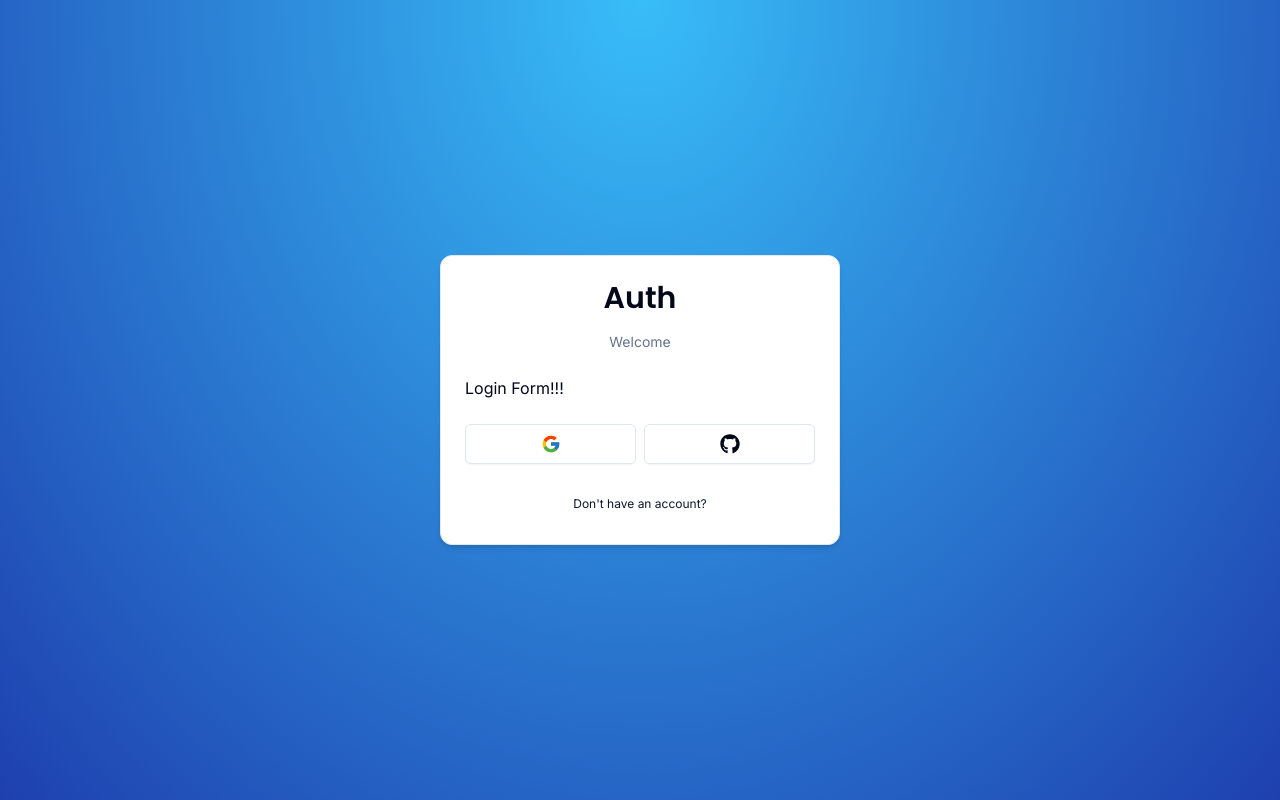
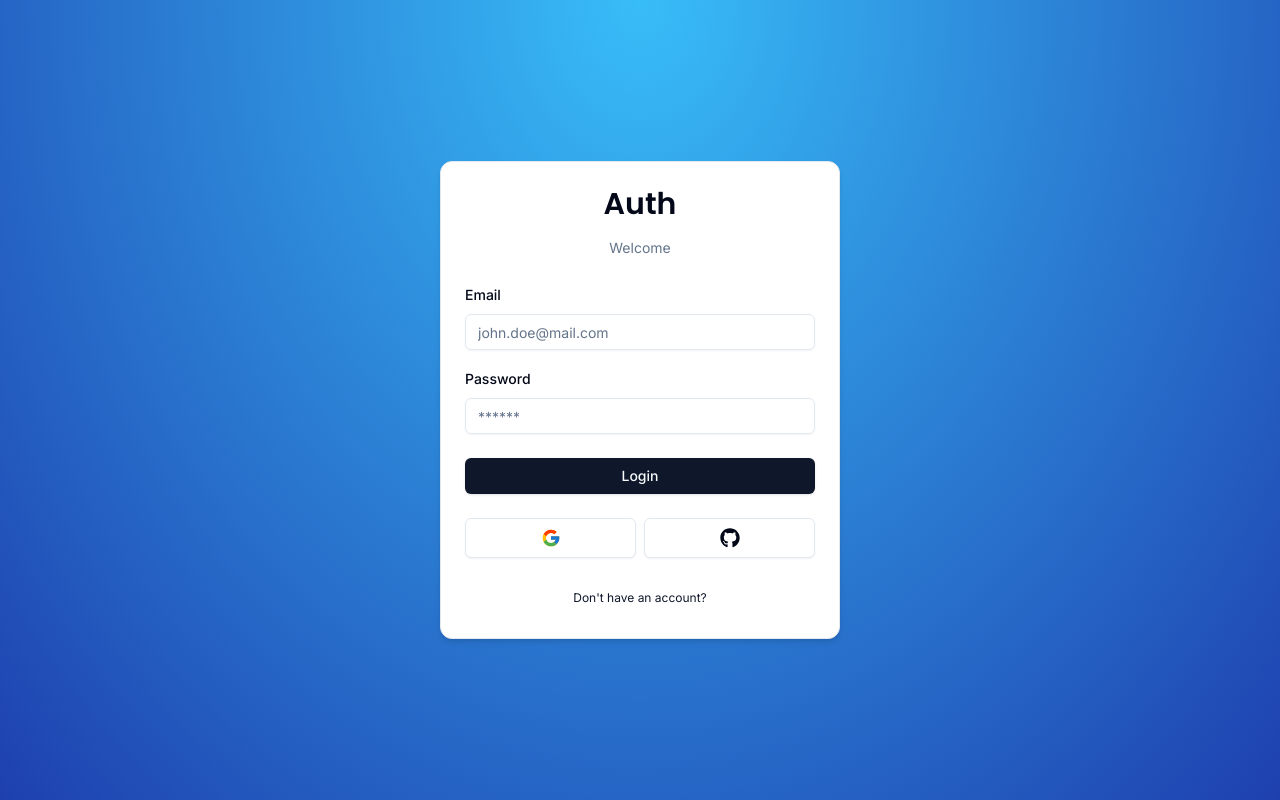
Before and after one commit to wguicha/loan_sim, a Next.js app: page /auth/login in a window 1280 px wide. Built offline with nearby package versions, Linux system fonts and the light colour scheme.

Commit message:
Login form created

```diff
--- a/components/auth/login-form.tsx
+++ b/components/auth/login-form.tsx
@@ -1,6 +1,42 @@
+"use client";
+
+import * as z from "zod";
+
+import { useForm } from "react-hook-form";
+import { zodResolver } from "@hookform/resolvers/zod"
+
+import { LoginSchema } from "@/schemas";
+import { Input } from "@/components/ui/input";
+import {
+    Form,
+    FormControl,
+    FormField,
+    FormItem,
+    FormLabel,
+    FormDescription,
+    FormMessage
+} from "@/components/ui/form"
+
 import { CardWrapper } from "@/components/auth/card-wrapper";
+import { Button } from "@/components/ui/button";
+import { FormError } from "@/components/form-error"
+import { FormSuccess } from "../form-success";
 
 export const LoginForm = () => {
+
+    const form = useForm<z.infer<typeof LoginSchema>>({
+        resolver: zodResolver(LoginSchema),
+        defaultValues: {
+            email: "",
+            password: "",
+        },
+        mode: "onChange",
+    });
+
+    const onSubmit = (values: z.infer<typeof LoginSchema>) => {
+        console.log(values);
+    }
+
     return (
         <CardWrapper
         headerLabel='Welcome'
@@ -8,7 +44,57 @@
         backButtonHref='/auth/register'
         showSocial
         >
-            Login Form!!!
+        <Form {...form}>
+            <form
+                onSubmit={form.handleSubmit(onSubmit)}
+                className="space-y-6"
+            >
+                <div className="space-y-4">
+                    <FormField
+                        control={form.control}
+                        name="email"
+                        render={({ field }) => (
+                            <FormItem>
+                                <FormLabel>Email</FormLabel>
+                                <FormControl>
+                                    <Input
+                                        {...field}
+                                        placeholder="john.doe@mail.com"
+                                        type="email"
+                                    />
+                                </FormControl>
+                                <FormMessage />
+                            </FormItem>
+                        )}
+                    />
+                    <FormField
+                        control={form.control}
+                        name="password"
+                        render={({ field }) => (
+                            <FormItem>
+                                <FormLabel>Password</FormLabel>
+                                <FormControl>
+                                    <Input
+                                        {...field}
+                                        placeholder="******"
+                                        type="password"
+                                    />
+                                </FormControl>
+                                <FormMessage />
+                            </FormItem>
+                        )}
+                    />
+                </div>
+                <FormError message="" />
+                <FormSuccess message="" />
+                <Button
+                    type="submit"
+                    className="w-full"
+                >
+                        Login
+                </Button>
+            </form>
+        </Form>
         </CardWrapper>
     );
 }
--- /dev/null
+++ b/components/form-error.tsx
@@ -0,0 +1,19 @@
+import { ExclamationTriangleIcon } from "@radix-ui/react-icons"
+
+interface FormErrorProps {
+    message?: string;
+};
+
+export const FormError = ({
+    message,
+}: FormErrorProps) => {
+    if (!message) return null;
+
+    return (
+        <div className="bg-destructive/15 p-3 rounded-md flex items-center gap-x-2 text-sm text-destructive">
+            <ExclamationTriangleIcon className="h-4 w-4" />
+            <p>{message}</p>
+        </div>
+    )
+
+}
--- /dev/null
+++ b/components/form-success.tsx
@@ -0,0 +1,18 @@
+import { CheckCircledIcon } from "@radix-ui/react-icons"
+
+interface FormSuccessProps {
+    message?: string;
+};
+
+export const FormSuccess = ({
+    message,
+}: FormSuccessProps) => {
+    if (!message) return null;
+
+    return (
+        <div className="bg-emerald-500/15 p-3 rounded-md flex items-center gap-x-2 text-sm text-emerald-500">
+            <CheckCircledIcon className="h-4 w-4" />
+            <p>{message}</p>
+        </div>
+    );
+};
--- /dev/null
+++ b/components/ui/form.tsx
@@ -0,0 +1,176 @@
+import * as React from "react"
+import * as LabelPrimitive from "@radix-ui/react-label"
+import { Slot } from "@radix-ui/react-slot"
+import {
+  Controller,
+  ControllerProps,
+  FieldPath,
+  FieldValues,
+  FormProvider,
+  useFormContext,
+} from "react-hook-form"
+
+import { cn } from "@/lib/utils"
+import { Label } from "@/components/ui/label"
+
+const Form = FormProvider
+
+type FormFieldContextValue<
+  TFieldValues extends FieldValues = FieldValues,
+  TName extends FieldPath<TFieldValues> = FieldPath<TFieldValues>
+> = {
+  name: TName
+}
+
+const FormFieldContext = React.createContext<FormFieldContextValue>(
+  {} as FormFieldContextValue
+)
+
+const FormField = <
+  TFieldValues extends FieldValues = FieldValues,
+  TName extends FieldPath<TFieldValues> = FieldPath<TFieldValues>
+>({
+  ...props
+}: ControllerProps<TFieldValues, TName>) => {
+  return (
+    <FormFieldContext.Provider value={{ name: props.name }}>
+      <Controller {...props} />
+    </FormFieldContext.Provider>
+  )
+}
+
+const useFormField = () => {
+  const fieldContext = React.useContext(FormFieldContext)
+  const itemContext = React.useContext(FormItemContext)
+  const { getFieldState, formState } = useFormContext()
+
+  const fieldState = getFieldState(fieldContext.name, formState)
+
+  if (!fieldContext) {
+    throw new Error("useFormField should be used within <FormField>")
+  }
+
+  const { id } = itemContext
+
+  return {
+    id,
+    name: fieldContext.name,
+    formItemId: `${id}-form-item`,
+    formDescriptionId: `${id}-form-item-description`,
+    formMessageId: `${id}-form-item-message`,
+    ...fieldState,
+  }
+}
+
+type FormItemContextValue = {
+  id: string
+}
+
+const FormItemContext = React.createContext<FormItemContextValue>(
+  {} as FormItemContextValue
+)
+
+const FormItem = React.forwardRef<
+  HTMLDivElement,
+  React.HTMLAttributes<HTMLDivElement>
+>(({ className, ...props }, ref) => {
+  const id = React.useId()
+
+  return (
+    <FormItemContext.Provider value={{ id }}>
+      <div ref={ref} className={cn("space-y-2", className)} {...props} />
+    </FormItemContext.Provider>
+  )
+})
+FormItem.displayName = "FormItem"
+
+const FormLabel = React.forwardRef<
+  React.ElementRef<typeof LabelPrimitive.Root>,
+  React.ComponentPropsWithoutRef<typeof LabelPrimitive.Root>
+>(({ className, ...props }, ref) => {
+  const { error, formItemId } = useFormField()
+
+  return (
+    <Label
+      ref={ref}
+      className={cn(error && "text-destructive", className)}
+      htmlFor={formItemId}
+      {...props}
+    />
+  )
+})
+FormLabel.displayName = "FormLabel"
+
+const FormControl = React.forwardRef<
+  React.ElementRef<typeof Slot>,
+  React.ComponentPropsWithoutRef<typeof Slot>
+>(({ ...props }, ref) => {
+  const { error, formItemId, formDescriptionId, formMessageId } = useFormField()
+
+  return (
+    <Slot
+      ref={ref}
+      id={formItemId}
+      aria-describedby={
+        !error
+          ? `${formDescriptionId}`
+          : `${formDescriptionId} ${formMessageId}`
+      }
+      aria-invalid={!!error}
+      {...props}
+    />
+  )
+})
+FormControl.displayName = "FormControl"
+
+const FormDescription = React.forwardRef<
+  HTMLParagraphElement,
+  React.HTMLAttributes<HTMLParagraphElement>
+>(({ className, ...props }, ref) => {
+  const { formDescriptionId } = useFormField()
+
+  return (
+    <p
+      ref={ref}
+      id={formDescriptionId}
+      className={cn("text-[0.8rem] text-muted-foreground", className)}
+      {...props}
+    />
+  )
+})
+FormDescription.displayName = "FormDescription"
+
+const FormMessage = React.forwardRef<
+  HTMLParagraphElement,
+  React.HTMLAttributes<HTMLParagraphElement>
+>(({ className, children, ...props }, ref) => {
+  const { error, formMessageId } = useFormField()
+  const body = error ? String(error?.message) : children
+
+  if (!body) {
+    return null
+  }
+
+  return (
+    <p
+      ref={ref}
+      id={formMessageId}
+      className={cn("text-[0.8rem] font-medium text-destructive", className)}
+      {...props}
+    >
+      {body}
+    </p>
+  )
+})
+FormMessage.displayName = "FormMessage"
+
+export {
+  useFormField,
+  Form,
+  FormItem,
+  FormLabel,
+  FormControl,
+  FormDescription,
+  FormMessage,
+  FormField,
+}
--- /dev/null
+++ b/components/ui/input.tsx
@@ -0,0 +1,25 @@
+import * as React from "react"
+
+import { cn } from "@/lib/utils"
+
+export interface InputProps
+  extends React.InputHTMLAttributes<HTMLInputElement> {}
+
+const Input = React.forwardRef<HTMLInputElement, InputProps>(
+  ({ className, type, ...props }, ref) => {
+    return (
+      <input
+        type={type}
+        className={cn(
+          "flex h-9 w-full rounded-md border border-input bg-transparent px-3 py-1 text-sm shadow-sm transition-colors file:border-0 file:bg-transparent file:text-sm file:font-medium placeholder:text-muted-foreground focus-visible:outline-none focus-visible:ring-1 focus-visible:ring-ring disabled:cursor-not-allowed disabled:opacity-50",
+          className
+        )}
+        ref={ref}
+        {...props}
+      />
+    )
+  }
+)
+Input.displayName = "Input"
+
+export { Input }
--- /dev/null
+++ b/components/ui/label.tsx
@@ -0,0 +1,26 @@
+"use client"
+
+import * as React from "react"
+import * as LabelPrimitive from "@radix-ui/react-label"
+import { cva, type VariantProps } from "class-variance-authority"
+
+import { cn } from "@/lib/utils"
+
+const labelVariants = cva(
+  "text-sm font-medium leading-none peer-disabled:cursor-not-allowed peer-disabled:opacity-70"
+)
+
+const Label = React.forwardRef<
+  React.ElementRef<typeof LabelPrimitive.Root>,
+  React.ComponentPropsWithoutRef<typeof LabelPrimitive.Root> &
+    VariantProps<typeof labelVariants>
+>(({ className, ...props }, ref) => (
+  <LabelPrimitive.Root
+    ref={ref}
+    className={cn(labelVariants(), className)}
+    {...props}
+  />
+))
+Label.displayName = LabelPrimitive.Root.displayName
+
+export { Label }
--- a/package.json
+++ b/package.json
@@ -9,7 +9,9 @@
     "lint": "next lint"
   },
   "dependencies": {
+    "@hookform/resolvers": "^3.4.0",
     "@radix-ui/react-icons": "^1.3.0",
+    "@radix-ui/react-label": "^2.0.2",
     "@radix-ui/react-slot": "^1.0.2",
     "class-variance-authority": "^0.7.0",
     "clsx": "^2.1.1",
@@ -17,9 +19,11 @@
     "next": "14.2.3",
     "react": "^18",
     "react-dom": "^18",
+    "react-hook-form": "^7.51.4",
     "react-icons": "^5.2.1",
     "tailwind-merge": "^2.3.0",
-    "tailwindcss-animate": "^1.0.7"
+    "tailwindcss-animate": "^1.0.7",
+    "zod": "^3.23.8"
   },
   "devDependencies": {
     "@types/node": "^20",
--- /dev/null
+++ b/schemas/index.ts
@@ -0,0 +1,12 @@
+"use client"
+
+import * as z from "zod";
+
+export const LoginSchema = z.object ({
+    email: z.string().email({
+        message: "Email is required"
+    }),
+    password: z.string().min(1, {
+        message: "Password is required"
+    })
+});
```
Also changed, not shown: 1 other file (tests, documents, lock files or other folders).
